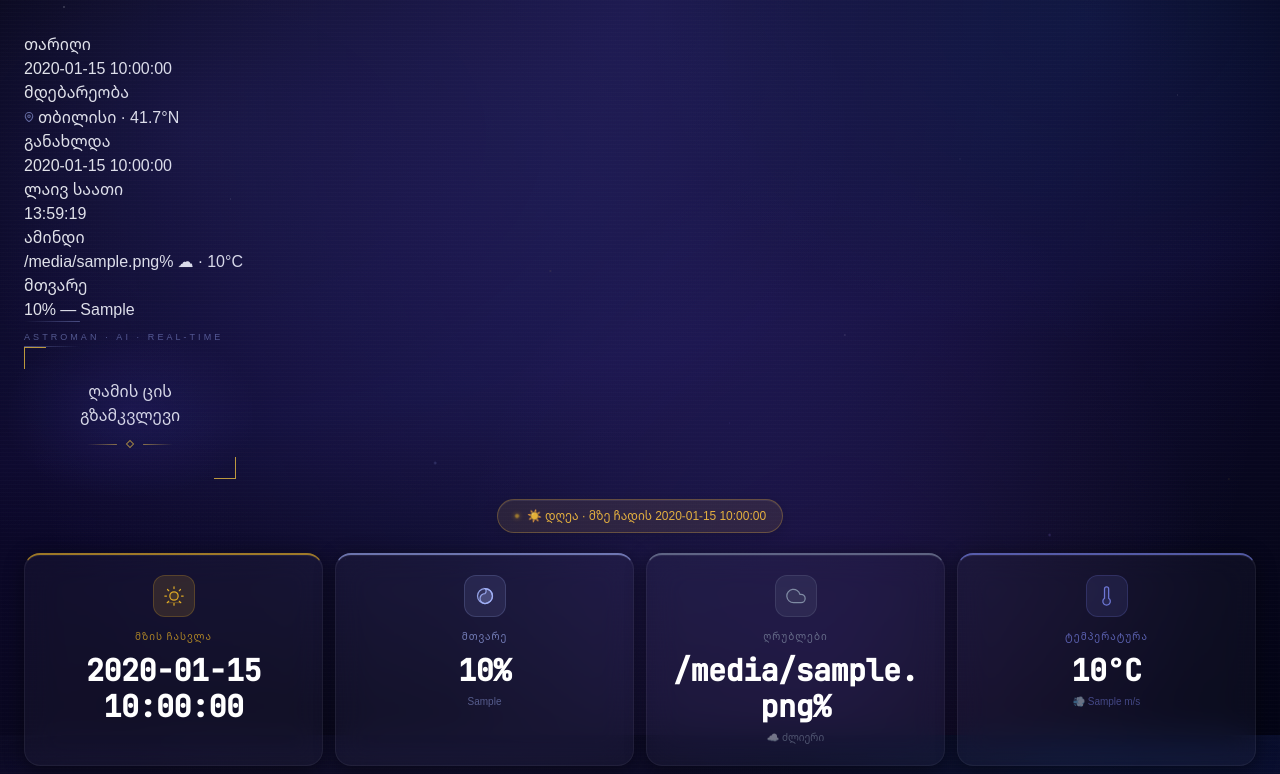
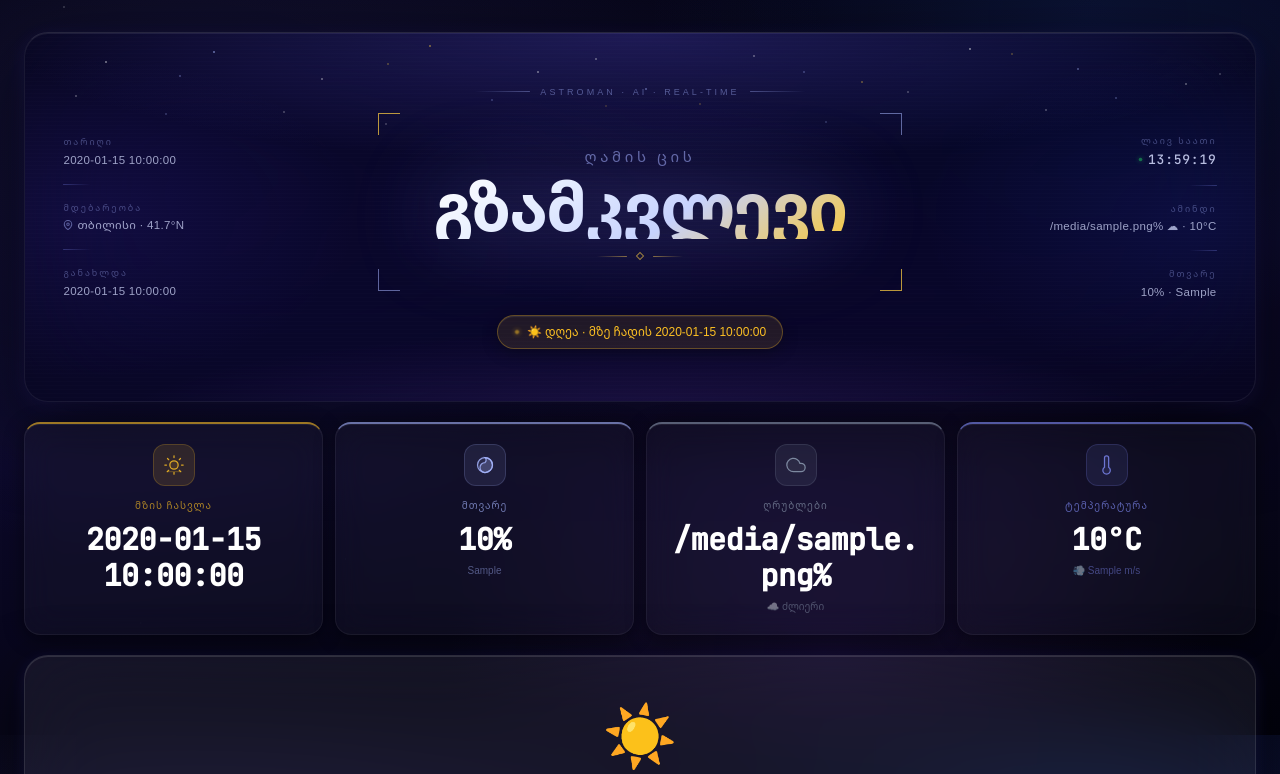
Before and after one commit to Rezimod/Astroman-Skywatcher, a FastAPI app: template app/templates/dashboard.html in a window 1280 px wide. Shown: the part 65-839 px from the top of the page. Run offline with FastAPI, Linux system fonts and the light colour scheme; the template is opened without the code that fills it: most values are stand-ins (such as "Sample title", 1, 10 or a date in 2020); some libraries are stand-ins or nearby versions.

Commit message:
Update dashboard.html

```diff
--- a/app/templates/dashboard.html
+++ b/app/templates/dashboard.html
@@ -5,89 +5,57 @@
 {% block content %}
 <div class="space-y-5">
 
-    <!-- ═══ HERO — Cosmic Observatory ═══ -->
-    <div class="hero-wrap">
+    <!-- ═══ HERO — 3-column Grid: LEFT META | CENTER TITLE | RIGHT META ═══ -->
+    <div class="hero-outer">
+        <div class="hero-nebula"     aria-hidden="true"></div>
+        <div class="hero-stars-css"  aria-hidden="true"></div>
+        <div class="hero-scanline"   aria-hidden="true"></div>
 
-        <!-- Nebula atmosphere -->
-        <div class="hero-nebula" aria-hidden="true"></div>
-        <!-- Twinkling star field -->
-        <div class="hero-stars-field" aria-hidden="true"></div>
-        <!-- Scan-line texture -->
-        <div class="hero-scanline" aria-hidden="true"></div>
-        <!-- Side vignette -->
-        <div class="hero-vignette" aria-hidden="true"></div>
-
-        <!-- ── SIDE META COLUMNS (desktop only) ── -->
-        <div class="hero-sides" aria-hidden="true">
-            <!-- LEFT: date + location -->
-            <div class="hero-side-col left">
-                <div>
-                    <div class="hero-side-label">თარიღი</div>
-                    <div class="hero-side-value">{{ observation.date | datetimeformat }}</div>
-                </div>
-                <div class="hero-side-divider"></div>
-                <div>
-                    <div class="hero-side-label">მდებარეობა</div>
-                    <div class="hero-side-value" style="display:inline-flex;align-items:center;gap:4px;">
-                        <svg width="10" height="10" viewBox="0 0 24 24" fill="none" stroke="rgba(165,180,252,0.55)" stroke-width="2.5" stroke-linecap="round"><path d="M21 10c0 7-9 13-9 13s-9-6-9-13a9 9 0 0 1 18 0z"/><circle cx="12" cy="10" r="3"/></svg>
-                        თბილისი · 41.7°N
-                    </div>
-                </div>
-                <div class="hero-side-divider"></div>
-                <div>
-                    <div class="hero-side-label">განახლდა</div>
-                    <div class="hero-side-value">{{ last_updated }}</div>
-                </div>
-            </div>
-
-            <!-- RIGHT: live clock + status -->
-            <div class="hero-side-col right">
-                <div>
-                    <div class="hero-side-label">ლაივ საათი</div>
-                    <div class="hero-side-value mono">
-                        <span class="hero-side-dot"></span><span id="tbilisi-clock" class="tabular-nums">--:--:--</span>
-                    </div>
-                </div>
-                <div class="hero-side-divider"></div>
-                <div>
-                    <div class="hero-side-label">ამინდი</div>
-                    <div class="hero-side-value">{{ observation.cloud_coverage }}% ☁ · {{ observation.temperature|round(0)|int }}°C</div>
-                </div>
-                <div class="hero-side-divider"></div>
-                <div>
-                    <div class="hero-side-label">მთვარე</div>
-                    <div class="hero-side-value">{{ observation.moon_illumination|round(0)|int }}% — {{ observation.moon_phase }}</div>
-                </div>
-            </div>
-        </div>
-
-        <!-- ── MOBILE: compact meta row ── -->
-        <div class="hero-mobile-meta">
+        <!-- Mobile meta row (shown only on narrow screens) -->
+        <div class="hero-mobile-meta" style="padding:16px 20px 0;">
             <span class="hero-mobile-chip">📅 {{ observation.date | datetimeformat }}</span>
-            <span class="hero-mobile-chip" style="color:rgba(34,197,94,0.7);">●</span>
+            <span class="hero-mobile-chip" style="color:rgba(34,197,94,0.65);">●</span>
             <span class="hero-mobile-chip" id="tbilisi-clock-mobile">--:--:--</span>
             <span class="hero-mobile-chip">📍 თბილისი</span>
         </div>
 
-        <!-- ── CENTER: Framed Title ── -->
-        <div class="hero-center">
-            <!-- Eyebrow -->
-            <div class="hero-eyebrow-row">
+        <div class="hero-grid">
+
+            <!-- ── LEFT META ── -->
+            <div class="hero-meta-col left">
+                <div class="hero-meta-item">
+                    <span class="hero-meta-label">თარიღი</span>
+                    <div class="hero-meta-value">{{ observation.date | datetimeformat }}</div>
+                </div>
+                <div class="hero-meta-sep"></div>
+                <div class="hero-meta-item">
+                    <span class="hero-meta-label">მდებარეობა</span>
+                    <div class="hero-meta-value" style="display:flex;align-items:center;gap:4px;">
+                        <svg width="10" height="10" viewBox="0 0 24 24" fill="none" stroke="rgba(165,180,252,0.5)" stroke-width="2.5" stroke-linecap="round"><path d="M21 10c0 7-9 13-9 13s-9-6-9-13a9 9 0 0 1 18 0z"/><circle cx="12" cy="10" r="3"/></svg>
+                        თბილისი · 41.7°N
+                    </div>
+                </div>
+                <div class="hero-meta-sep"></div>
+                <div class="hero-meta-item">
+                    <span class="hero-meta-label">განახლდა</span>
+                    <div class="hero-meta-value">{{ last_updated }}</div>
+                </div>
+            </div>
+
+            <!-- ── CENTER TITLE ── -->
+            <div class="hero-title-col">
+                <div class="hero-eyebrow">
                     <div class="hero-eyebrow-line"></div>
                     <span class="hero-eyebrow-txt">ASTROMAN · AI · REAL&#8209;TIME</span>
                     <div class="hero-eyebrow-line r"></div>
                 </div>
 
-            <!-- THE FRAME -->
                 <div class="hero-frame">
                     <div class="hero-frame-glow" aria-hidden="true"></div>
-                <span class="hero-corner tr" aria-hidden="true"></span>
-                <span class="hero-corner bl" aria-hidden="true"></span>
-
-                <div class="hero-title-sub">ღამის ცის</div>
-                <div class="hero-title-main">გზამკვლევი</div>
-
-                <!-- Gold divider inside frame -->
+                    <span class="fc-tr" aria-hidden="true"></span>
+                    <span class="fc-bl" aria-hidden="true"></span>
+                    <div class="hero-sub">ღამის ცის</div>
+                    <div class="hero-main">გზამკვლევი</div>
                     <div class="hero-divider">
                         <div class="hero-divider-line" style="background:linear-gradient(90deg,transparent,rgba(245,200,66,0.55));"></div>
                         <div class="hero-divider-diamond"></div>
@@ -95,8 +63,7 @@
                     </div>
                 </div>
 
-            <!-- Status pill -->
-            <div style="display:flex;align-items:center;justify-content:center;gap:10px;flex-wrap:wrap;">
+                <div class="hero-pills">
                     {% if is_night %}
                     <div class="hero-status-pill" style="background:rgba(99,102,241,0.14);border:1px solid rgba(99,102,241,0.35);color:#a5b4fc;">
                         <span class="hero-status-dot" style="background:#818cf8;box-shadow:0 0 8px #818cf8;"></span>
@@ -115,13 +82,35 @@
                     {% endif %}
                     {% if best_planet and is_night %}
                     <div class="hero-status-pill" style="background:rgba(245,200,66,0.09);border:1px solid rgba(245,200,66,0.25);color:#f5c842;">
-                    <svg width="12" height="12" viewBox="0 0 24 24" fill="rgba(245,200,66,0.85)" stroke="none"><polygon points="12 2 15.09 8.26 22 9.27 17 14.14 18.18 21.02 12 17.77 5.82 21.02 7 14.14 2 9.27 8.91 8.26 12 2"/></svg>
+                        <svg width="11" height="11" viewBox="0 0 24 24" fill="rgba(245,200,66,0.85)" stroke="none"><polygon points="12 2 15.09 8.26 22 9.27 17 14.14 18.18 21.02 12 17.77 5.82 21.02 7 14.14 2 9.27 8.91 8.26 12 2"/></svg>
                         <strong>{{ best_planet.name_ka }}</strong>
                     </div>
                     {% endif %}
                 </div>
             </div>
+
+            <!-- ── RIGHT META ── -->
+            <div class="hero-meta-col right">
+                <div class="hero-meta-item">
+                    <span class="hero-meta-label">ლაივ საათი</span>
+                    <div class="hero-meta-value mono">
+                        <span class="live-dot"></span><span id="tbilisi-clock" class="tabular-nums">--:--:--</span>
                     </div>
+                </div>
+                <div class="hero-meta-sep"></div>
+                <div class="hero-meta-item">
+                    <span class="hero-meta-label">ამინდი</span>
+                    <div class="hero-meta-value">{{ observation.cloud_coverage }}% ☁ · {{ observation.temperature|round(0)|int }}°C</div>
+                </div>
+                <div class="hero-meta-sep"></div>
+                <div class="hero-meta-item">
+                    <span class="hero-meta-label">მთვარე</span>
+                    <div class="hero-meta-value">{{ observation.moon_illumination|round(0)|int }}% · {{ observation.moon_phase }}</div>
+                </div>
+            </div>
+
+        </div><!-- /hero-grid -->
+    </div><!-- /hero-outer -->
 
     <!-- ═══ STAT CARDS — Premium Redesign ═══ -->
     <div class="grid grid-cols-2 gap-3 lg:grid-cols-4 stagger">
```
Lines whose indentation alone changed are shown as unchanged.
